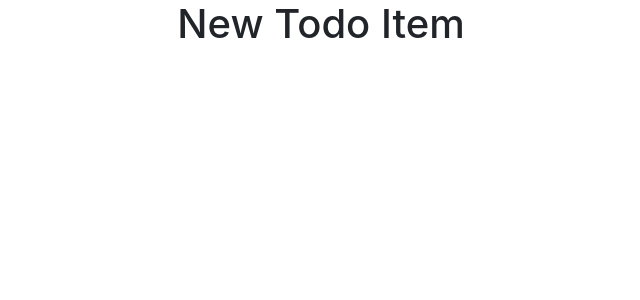
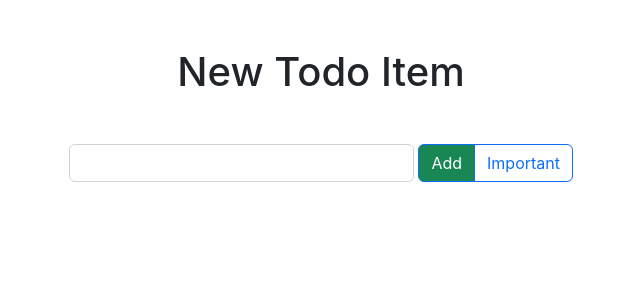
Before and after one commit to dj-mc/nodegres, a React (Create React App) app in the folder client/: page / in a window 1280 px wide. Shown: the top 300 px of the page, without its empty margins (319-959 px from the left). Built offline with nearby package versions, Linux system fonts and the light colour scheme.

Commit message:
Implement form functions for todo-input.jsx

```diff
--- a/client/src/components/todo-input.jsx
+++ b/client/src/components/todo-input.jsx
@@ -1,5 +1,89 @@
+import { useState } from "react";
+
 const TodoInput = () => {
-  return <h1>New Todo Item</h1>;
+  const [important, set_important] = useState(false);
+  const [description, set_description] = useState("");
+  const [more_info, set_more_info] = useState("");
+
+  const on_submit_form = async (e) => {
+    e.preventDefault();
+    try {
+      const response = await fetch("http://localhost:5000/todo_list", {
+        method: "POST",
+        headers: { "Content-Type": "application/json" },
+        body: JSON.stringify({ description, important, more_info }),
+      });
+
+      console.log(response);
+    } catch (err) {
+      console.error(err);
+    }
+  };
+
+  return (
+    <>
+      <h1 className="text-center my-5">New Todo Item</h1>
+      <form
+        style={{ width: "600px", margin: "0 auto" }}
+        onSubmit={on_submit_form}
+      >
+        <div className="d-flex mx-5">
+          {/* Add todo_item input */}
+          <input
+            type="text"
+            className="form-control me-1"
+            value={description}
+            onChange={(e) => set_description(e.target.value)}
+          />
+
+          {/* Add todo_item button, toggle importance button */}
+          <div
+            className="btn-group"
+            role="group"
+            aria-label="Add and toggle importance"
+          >
+            <button
+              type="submit"
+              className="btn btn-outline-primary btn-success"
+              style={{ color: "white" }}
+            >
+              Add
+            </button>
+            <input
+              type="checkbox"
+              id="important-checkbox"
+              className="btn-check"
+              name="important"
+              value={important}
+              onChange={() => {
+                set_important(!important);
+              }}
+            />
+            <label
+              className="btn btn-outline-primary"
+              htmlFor="important-checkbox"
+            >
+              Important
+            </label>
+          </div>
+        </div>
+
+        {/* Additional information */}
+        {description !== "" ? (
+          <div className="my-3">
+            <p className="text-center">More Info</p>
+            <div
+              id="more-info"
+              className="mx-5 my-3 rounded-3"
+              style={{ height: "100px", border: "1px solid lightgray" }}
+              contentEditable={true}
+              onInput={(e) => set_more_info(e.currentTarget.textContent)}
+            ></div>
+          </div>
+        ) : null}
+      </form>
+    </>
+  );
 };
 
 export default TodoInput;
```
Also changed, not shown: 1 other file (tests, documents, lock files or other folders).
